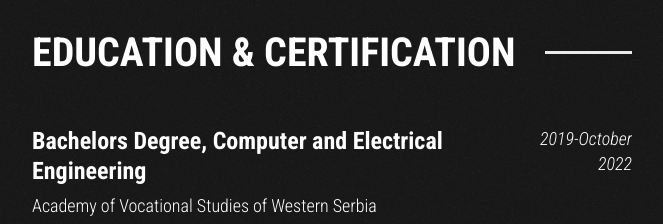
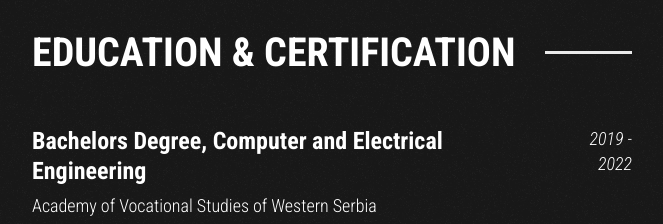
Before and after one commit to stefanrogic/website, a React (Vite) app: page /about-me in a window 1280 px wide. Shown: the part 1520-1744 px from the top of the page, without its empty margins (308-971 px from the left). Built offline with nearby package versions, Linux system fonts and the light colour scheme; no server answers; the database is empty.

Commit message:
fixed writing error

```diff
--- a/src/components/educationSection/EducationSection.jsx
+++ b/src/components/educationSection/EducationSection.jsx
@@ -23,7 +23,7 @@
 
             <div className="card-right">
               <p>
-                <i>2019-October 2022</i>
+                <i>2019 - 2022</i>
               </p>
             </div>
           </div>
```
